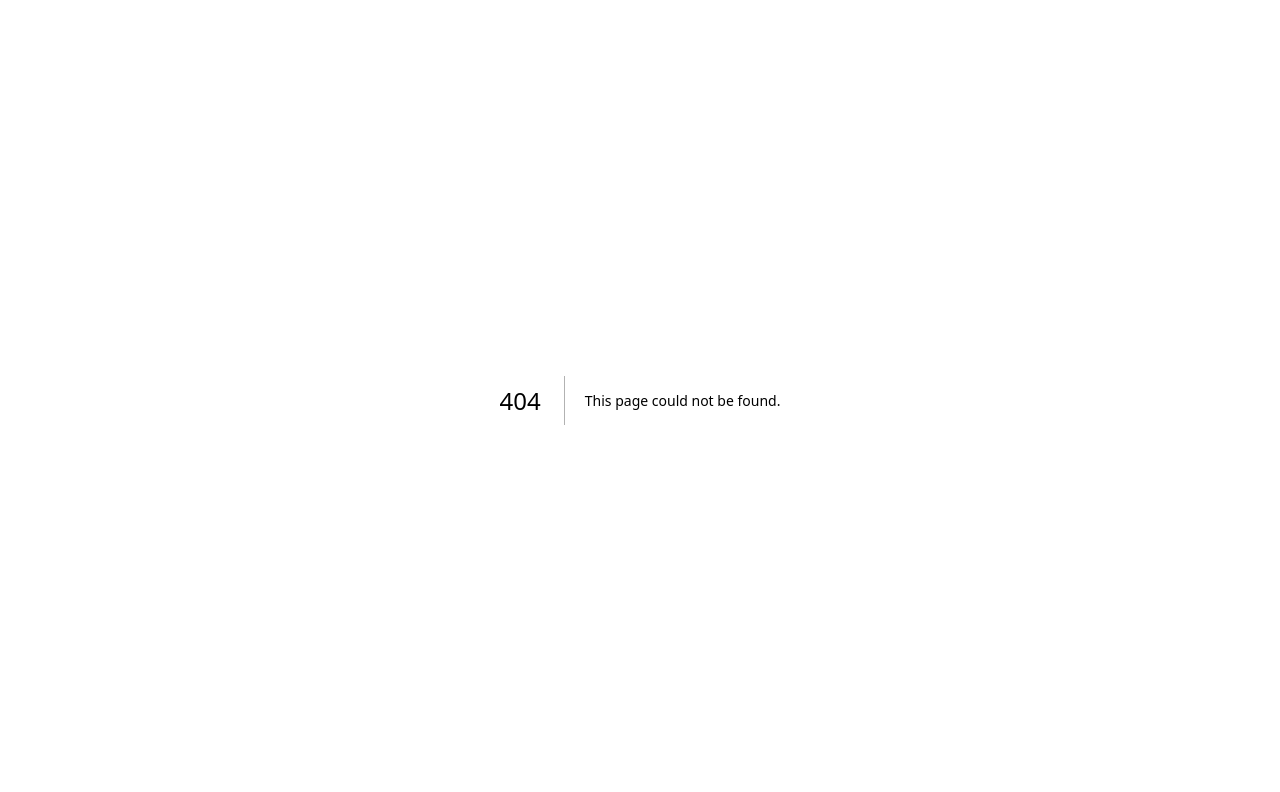
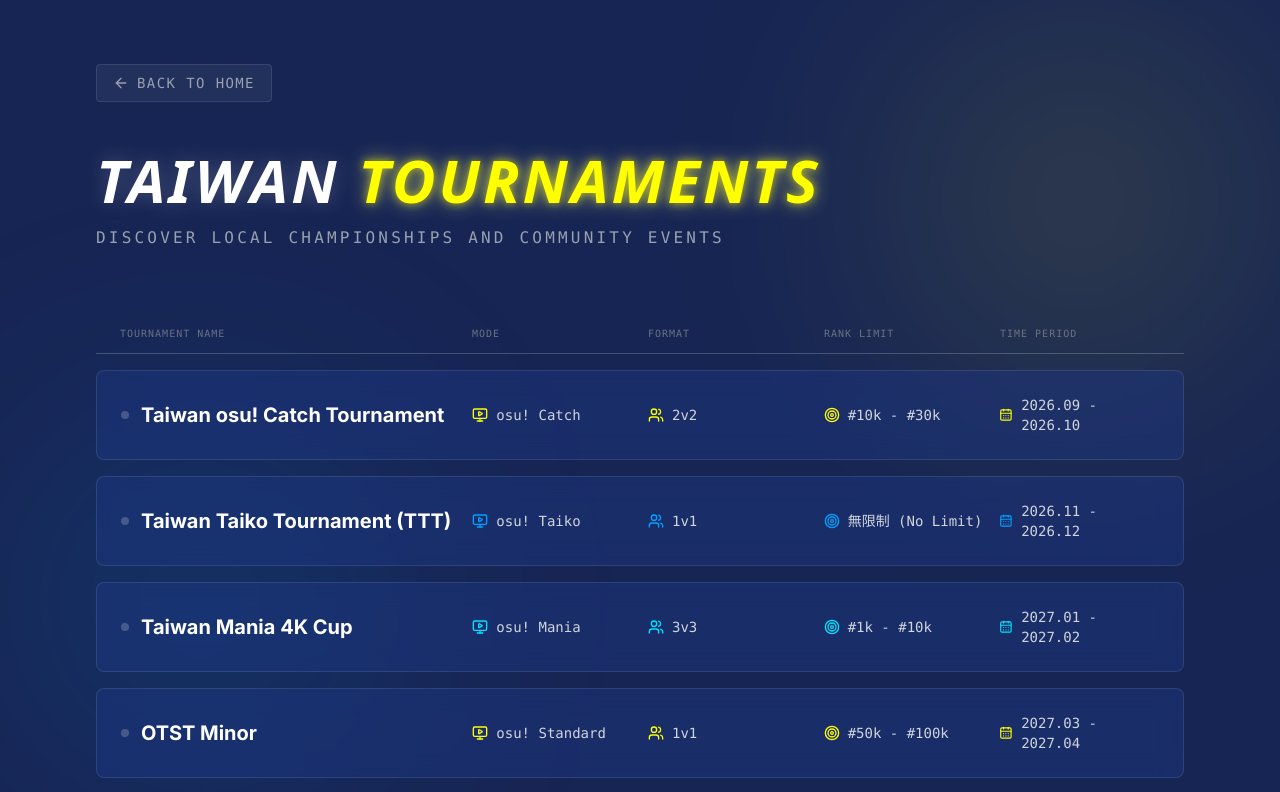
Before and after one commit to ToT-Team/otst-portal, a Next.js app: page /tournaments in a window 1280 px wide. Before the commit this address had no page. Shown: the top 792 px of the page. Built offline with nearby package versions, Linux system fonts and the light colour scheme.

Commit message:
Added sub page

```diff
--- /dev/null
+++ b/src/app/tournaments/page.tsx
@@ -0,0 +1,165 @@
+import React from "react";
+import Link from "next/link";
+import { ArrowLeft, MonitorPlay, Users, Target, CalendarDays, ExternalLink } from "lucide-react";
+
+// Mock Data for Tournaments
+const TOURNAMENTS = [
+  {
+    id: 1,
+    name: "Taiwan osu! Catch Tournament",
+    mode: "osu! Catch",
+    format: "2v2",
+    rankLimit: "#10k - #30k",
+    timePeriod: "2026.09 - 2026.10",
+    color: "group-hover:border-neon-blue group-hover:shadow-[0_0_20px_rgba(255,255,0,0.15)]",
+    iconColor: "text-neon-blue"
+  },
+  {
+    id: 2,
+    name: "Taiwan Taiko Tournament (TTT)",
+    mode: "osu! Taiko",
+    format: "1v1",
+    rankLimit: "無限制 (No Limit)",
+    timePeriod: "2026.11 - 2026.12",
+    color: "group-hover:border-neon-mint group-hover:shadow-[0_0_20px_rgba(0,163,255,0.15)]",
+    iconColor: "text-neon-mint"
+  },
+  {
+    id: 3,
+    name: "Taiwan Mania 4K Cup",
+    mode: "osu! Mania",
+    format: "3v3",
+    rankLimit: "#1k - #10k",
+    timePeriod: "2027.01 - 2027.02",
+    color: "group-hover:border-neon-gold group-hover:shadow-[0_0_20px_rgba(0,229,255,0.15)]",
+    iconColor: "text-neon-gold"
+  },
+  {
+    id: 4,
+    name: "OTST Minor",
+    mode: "osu! Standard",
+    format: "1v1",
+    rankLimit: "#50k - #100k",
+    timePeriod: "2027.03 - 2027.04",
+    color: "group-hover:border-neon-blue group-hover:shadow-[0_0_20px_rgba(255,255,0,0.15)]",
+    iconColor: "text-neon-blue"
+  },
+  {
+    id: 5,
+    name: "Formosa OWC Qualifiers",
+    mode: "osu! Standard",
+    format: "4v4",
+    rankLimit: "無限制 (No Limit)",
+    timePeriod: "2027.06 - 2027.07",
+    color: "group-hover:border-neon-mint group-hover:shadow-[0_0_20px_rgba(0,163,255,0.15)]",
+    iconColor: "text-neon-mint"
+  },
+  {
+    id: 6,
+    name: "Taichung osu! LAN Party",
+    mode: "osu! Standard",
+    format: "2v2",
+    rankLimit: "#5k - #20k",
+    timePeriod: "2027.08 (Offline)",
+    color: "group-hover:border-neon-gold group-hover:shadow-[0_0_20px_rgba(0,229,255,0.15)]",
+    iconColor: "text-neon-gold"
+  }
+];
+
+export default function TournamentsPage() {
+  return (
+    <div className="relative min-h-screen bg-cyber-bg-darker text-white overflow-x-hidden selection:bg-neon-blue selection:text-black">
+      {/* Background Cyber Grid */}
+      <div className="fixed inset-0 bg-grid-cyber opacity-20 pointer-events-none z-0" />
+
+      {/* Ambient Neon Glows */}
+      <div className="fixed top-0 right-0 w-[400px] h-[400px] bg-neon-blue/10 rounded-full blur-[120px] pointer-events-none z-0" />
+      <div className="fixed bottom-0 left-0 w-[400px] h-[400px] bg-neon-mint/10 rounded-full blur-[120px] pointer-events-none z-0" />
+
+      {/* Content Container */}
+      <main className="relative z-10 w-full max-w-6xl mx-auto px-4 sm:px-8 pt-16 pb-32">
+
+        {/* Navigation */}
+        <Link
+          href="/"
+          className="inline-flex items-center gap-2 px-4 py-2 border border-white/10 rounded bg-white/5 hover:bg-white/10 hover:border-neon-blue/50 text-gray-400 hover:text-white transition-all duration-300 font-mono text-sm uppercase tracking-widest mb-12 group"
+        >
+          <ArrowLeft className="w-4 h-4 group-hover:-translate-x-1 transition-transform" />
+          Back to Home
+        </Link>
+
+        {/* Page Header */}
+        <header className="mb-16">
+          <h1 className="font-sans font-black italic text-4xl md:text-6xl uppercase tracking-[0.05em] text-white drop-shadow-[0_0_10px_rgba(255,255,255,0.2)] mb-4">
+            Taiwan <span className="text-neon-blue text-glow-blue">Tournaments</span>
+          </h1>
+          <p className="font-mono text-gray-400 text-sm md:text-base tracking-[0.2em] uppercase">
+            Discover local championships and community events
+          </p>
+        </header>
+
+        {/* Tournaments List (Row Based) */}
+        <div className="flex flex-col gap-4">
+
+          {/* Table Header (Hidden on small screens) */}
+          <div className="hidden lg:grid grid-cols-12 gap-4 px-6 py-3 border-b border-white/20 font-mono text-[10px] text-gray-500 uppercase tracking-widest">
+            <div className="col-span-4">Tournament Name</div>
+            <div className="col-span-2">Mode</div>
+            <div className="col-span-2">Format</div>
+            <div className="col-span-2">Rank Limit</div>
+            <div className="col-span-2">Time Period</div>
+          </div>
+
+          {/* Rows */}
+          {TOURNAMENTS.map((tournament) => (
+            <div
+              key={tournament.id}
+              className={`group flex flex-col lg:grid lg:grid-cols-12 gap-4 lg:gap-4 items-start lg:items-center p-5 md:p-6 bg-cyber-bg-dark/40 backdrop-blur-md border border-white/10 rounded-lg transition-all duration-300 cursor-pointer hover:bg-cyber-bg-dark/60 ${tournament.color}`}
+            >
+
+              {/* Name */}
+              <div className="col-span-4 w-full flex items-center justify-between lg:justify-start gap-4">
+                <h2 className="font-bold text-lg md:text-xl text-white group-hover:text-white transition-colors flex items-center gap-3">
+                  <span className={`w-2 h-2 rounded-full bg-white/20 group-hover:bg-current ${tournament.iconColor} transition-colors`} />
+                  {tournament.name}
+                </h2>
+                {/* External Link Icon for Mobile */}
+                <ExternalLink className="w-4 h-4 text-gray-500 lg:hidden group-hover:text-white transition-colors" />
+              </div>
+
+              {/* Mode */}
+              <div className="col-span-2 flex items-center gap-2 text-gray-300 font-mono text-sm">
+                <MonitorPlay className={`w-4 h-4 ${tournament.iconColor}`} />
+                {tournament.mode}
+              </div>
+
+              {/* Format (Solo/Team) */}
+              <div className="col-span-2 flex items-center gap-2 text-gray-300 font-mono text-sm">
+                <Users className={`w-4 h-4 ${tournament.iconColor}`} />
+                {tournament.format}
+              </div>
+
+              {/* Rank Limit */}
+              <div className="col-span-2 flex items-center gap-2 text-gray-300 font-mono text-sm">
+                <Target className={`w-4 h-4 ${tournament.iconColor}`} />
+                {tournament.rankLimit}
+              </div>
+
+              {/* Time Period */}
+              <div className="col-span-2 flex items-center justify-between w-full">
+                <div className="flex items-center gap-2 text-gray-300 font-mono text-sm">
+                  <CalendarDays className={`w-4 h-4 ${tournament.iconColor}`} />
+                  {tournament.timePeriod}
+                </div>
+                {/* External Link Icon for Desktop */}
+                <ExternalLink className="w-4 h-4 text-gray-600 hidden lg:block group-hover:text-white transition-colors opacity-0 group-hover:opacity-100" />
+              </div>
+
+            </div>
+          ))}
+
+        </div>
+      </main>
+    </div>
+  );
+}
--- a/src/components/HorizontalScrollSection.tsx
+++ b/src/components/HorizontalScrollSection.tsx
@@ -383,9 +383,9 @@
                 style={{ left: `${maxIndex > 0 ? (index / maxIndex) * 100 : 0}%` }}
               >
                 <span
-                  className={`transition-all duration-300 group-hover:text-neon-mint group-hover:scale-110 ${isActive
-                    ? "text-neon-mint font-bold scale-110 text-glow-mint"
-                    : "text-gray-500 hover:text-white"
+                  className={`transition-all duration-300 group-hover:text-white group-hover:scale-110 ${isActive
+                    ? "text-white font-bold scale-110 drop-shadow-[0_0_8px_rgba(255,255,255,0.8)]"
+                    : "text-gray-300 hover:text-white"
                     }`}
                 >
                   {yearLabel}
@@ -416,7 +416,7 @@
               }}
             >
               {/* Visible pointer notch */}
-              <div className="w-[3px] h-[20px] bg-neon-mint rounded-sm shadow-[0_0_10px_rgba(0,163,255,0.8)] group-hover:scale-y-110 group-hover:bg-white transition-all duration-200" />
+              <div className="w-[3px] h-[20px] bg-white rounded-sm shadow-[0_0_10px_rgba(255,255,255,0.8)] group-hover:scale-y-110 transition-all duration-200" />
             </div>
           </div>
         </div>
@@ -439,8 +439,8 @@
               >
                 <span
                   className={`transition-all duration-300 ${isActive
-                    ? "text-neon-mint font-bold scale-110 text-glow-mint"
-                    : "text-gray-500 hover:text-white"
+                    ? "text-white font-bold scale-110 drop-shadow-[0_0_8px_rgba(255,255,255,0.8)]"
+                    : "text-gray-300 hover:text-white"
                     }`}
                 >
                   {yearLabel}
@@ -468,7 +468,7 @@
                 transform: "translate(-50%, -50%)"
               }}
             >
-              <div className="w-[10px] h-[2px] bg-neon-mint rounded-sm shadow-[0_0_8px_rgba(0,163,255,0.8)]" />
+              <div className="w-[10px] h-[2px] bg-white rounded-sm shadow-[0_0_8px_rgba(255,255,255,0.8)]" />
             </div>
           </div>
         </div>
--- a/src/components/SimpleBorderSection.tsx
+++ b/src/components/SimpleBorderSection.tsx
@@ -1,6 +1,7 @@
 "use client";
 
 import React from "react";
+import Link from "next/link";
 
 export default function SimpleBorderSection() {
   return (
@@ -8,22 +9,22 @@
       {/* Background Cyber Grid */}
       <div className="absolute inset-0 bg-grid-cyber opacity-20 pointer-events-none" />
 
-      {/* Outlined Tech Rectangle */}
-      <div className="relative max-w-xl w-full p-10 md:p-14 border border-neon-blue/30 rounded-lg bg-cyber-bg-dark/40 backdrop-blur-md shadow-[0_0_30px_rgba(0,163,255,0.05)] text-center flex flex-col items-center justify-center group hover:border-neon-mint/50 transition-all duration-500">
+      {/* Outlined Tech Rectangle (Clickable Link) */}
+      <Link href="/tournaments" className="relative max-w-xl w-full p-10 md:p-14 border border-neon-blue/30 rounded-lg bg-cyber-bg-dark/40 backdrop-blur-md shadow-[0_0_30px_rgba(0,163,255,0.05)] text-center flex flex-col items-center justify-center group hover:border-neon-blue/80 hover:shadow-[0_0_50px_rgba(255,255,0,0.15)] hover:scale-105 transition-all duration-500 cursor-pointer">
         {/* Subtle glowing tech corners on the rectangle */}
-        <div className="absolute -top-[1px] -left-[1px] w-4 h-4 border-t border-l border-neon-mint/60" />
-        <div className="absolute -top-[1px] -right-[1px] w-4 h-4 border-t border-r border-neon-mint/60" />
-        <div className="absolute -bottom-[1px] -left-[1px] w-4 h-4 border-b border-l border-neon-mint/60" />
-        <div className="absolute -bottom-[1px] -right-[1px] w-4 h-4 border-b border-r border-neon-mint/60" />
+        <div className="absolute -top-[1px] -left-[1px] w-4 h-4 border-t border-l border-neon-blue/60 group-hover:border-neon-blue transition-colors duration-300" />
+        <div className="absolute -top-[1px] -right-[1px] w-4 h-4 border-t border-r border-neon-blue/60 group-hover:border-neon-blue transition-colors duration-300" />
+        <div className="absolute -bottom-[1px] -left-[1px] w-4 h-4 border-b border-l border-neon-blue/60 group-hover:border-neon-blue transition-colors duration-300" />
+        <div className="absolute -bottom-[1px] -right-[1px] w-4 h-4 border-b border-r border-neon-blue/60 group-hover:border-neon-blue transition-colors duration-300" />
 
         {/* Center Simple Text */}
-        <h3 className="font-oxanium font-extrabold text-lg md:text-xl tracking-[0.25em] text-white uppercase mb-3">
-          OTST ARENA
+        <h3 className="font-sans font-black text-2xl md:text-3xl tracking-[0.15em] text-white group-hover:text-neon-blue group-hover:text-glow-blue uppercase mb-3 transition-colors duration-300">
+          更多台灣賽事
         </h3>
-        <p className="font-mono text-[10px] md:text-xs tracking-[0.3em] text-gray-500 uppercase">
-          Next Phase Coming Soon • Connection Established
+        <p className="font-mono text-[10px] md:text-xs tracking-[0.3em] text-gray-500 uppercase group-hover:text-gray-300 transition-colors duration-300">
+          Discover Local Championships
         </p>
-      </div>
+      </Link>
     </section>
   );
 }
```
